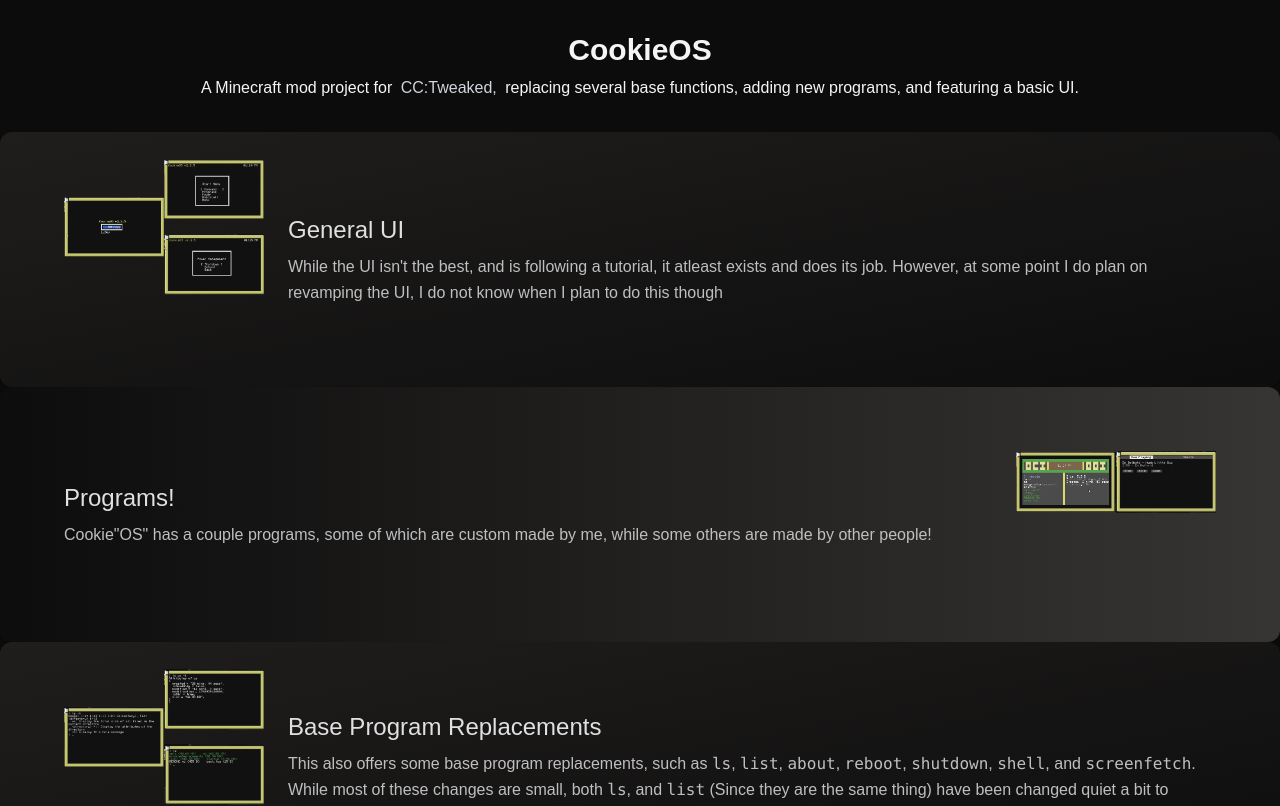
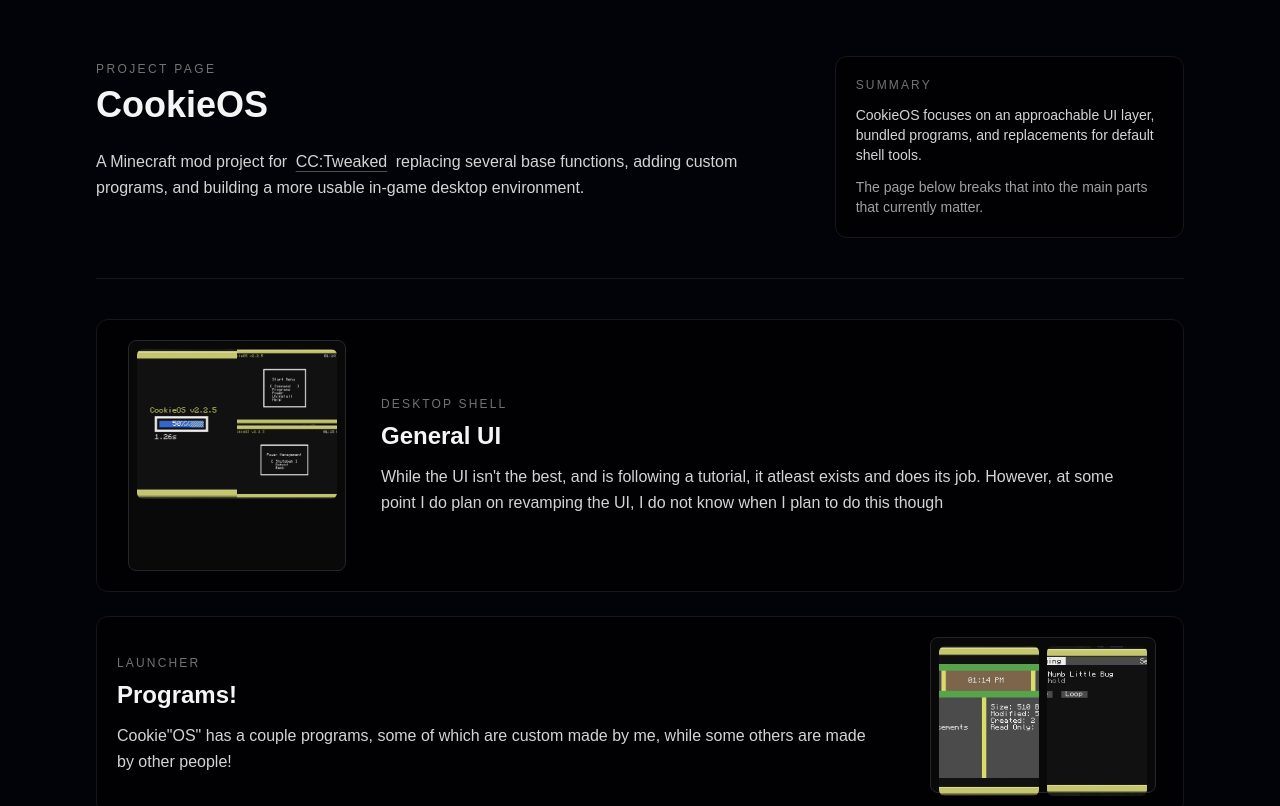
Before and after one commit to PrinceOfCookies/princeofcookies.com, a SvelteKit app: page /CookieOS in a window 1280 px wide. Shown: the top 806 px of the page. Built offline with nearby package versions, Linux system fonts and the light colour scheme; no server answers.

Commit message:
Refactor CookieOS project page

```diff
--- a/src/routes/CookieOS/+page.svelte
+++ b/src/routes/CookieOS/+page.svelte
@@ -3,108 +3,218 @@
 
   let modalSrc = null;
 
-  const images = [
-    [
-      "assets/cookieos/o2wmqpm6nyngii4.webp",
-      "assets/cookieos/kzsw5vz5lztfprd.webp",
-      "assets/cookieos/84ttsjehfyimnfv.webp",
-    ],
-    ["assets/cookieos/23kdhhvphycn0se.webp", "assets/cookieos/9e4l616kz3uo3xl.webp"],
-    [
-      "assets/cookieos/7c4ekig77t73imc.webp",
-      "assets/cookieos/0bowbf9ph9akz7a.webp",
-      "assets/cookieos/kojywu2de9f0uwv.webp",
-    ],
-  ];
-
-  const sectionText = [
+  const sections = [
     {
       title: "General UI",
+      label: "Desktop shell",
       text: "While the UI isn't the best, and is following a tutorial, it atleast exists and does its job. However, at some point I do plan on revamping the UI, I do not know when I plan to do this though",
+      reverse: false,
+      images: [
+        {
+          src: "assets/cookieos/o2wmqpm6nyngii4.webp",
+          width: 100,
+          height: 150,
+          tall: true,
+        },
+        {
+          src: "assets/cookieos/kzsw5vz5lztfprd.webp",
+          width: 100,
+          height: 75,
+          tall: false,
+        },
+        {
+          src: "assets/cookieos/84ttsjehfyimnfv.webp",
+          width: 100,
+          height: 75,
+          tall: false,
+        },
+      ],
     },
     {
       title: "Programs!",
+      label: "Launcher",
       text: 'Cookie"OS" has a couple programs, some of which are custom made by me, while some others are made by other people!',
+      reverse: true,
+      images: [
+        {
+          src: "assets/cookieos/23kdhhvphycn0se.webp",
+          width: 100,
+          height: 150,
+          tall: true,
+        },
+        {
+          src: "assets/cookieos/9e4l616kz3uo3xl.webp",
+          width: 100,
+          height: 150,
+          tall: true,
+        },
+      ],
     },
     {
       title: "Base Program Replacements",
+      label: "CLI tools",
       html: `This also offers some base program replacements, such as <code>ls</code>, <code>list</code>, <code>about</code>, <code>reboot</code>, <code>shutdown</code>, <code>shell</code>, and <code>screenfetch</code>. While most of these changes are small, both <code>ls</code>, and <code>list</code> (Since they are the same thing) have been changed quiet a bit to display more information about files/directories.`,
+      reverse: false,
+      images: [
+        {
+          src: "assets/cookieos/7c4ekig77t73imc.webp",
+          width: 100,
+          height: 150,
+          tall: true,
+        },
+        {
+          src: "assets/cookieos/0bowbf9ph9akz7a.webp",
+          width: 100,
+          height: 75,
+          tall: false,
+        },
+        {
+          src: "assets/cookieos/kojywu2de9f0uwv.webp",
+          width: 100,
+          height: 75,
+          tall: false,
+        },
+      ],
     },
   ];
+
+  function openModal(src) {
+    modalSrc = src;
+  }
+
+  function closeModal() {
+    modalSrc = null;
+  }
 
   function onImageKeydown(event, src) {
     if (event.key === "Enter" || event.key === " ") {
       event.preventDefault();
-      modalSrc = src;
+      openModal(src);
     }
+  }
+
+  function onDialogKeydown(event) {
+    if (event.key === "Escape") {
+      closeModal();
+    }
+  }
+
+  function onBackdropClick(event) {
+    if (event.target === event.currentTarget) {
+      closeModal();
+    }
+  }
+
+  function imageButtonClasses(image) {
+    return clsx(
+      "w-[100px] overflow-hidden border-0 bg-transparent p-0 transition-transform hover:scale-[1.03] hover:shadow-xl focus-visible:outline-none focus-visible:ring-2 focus-visible:ring-neutral-300",
+      image.tall ? "h-[150px]" : "h-[75px]"
+    );
   }
 </script>
 
-<main class="bg-[#0c0c0c] min-h-screen font-sans">
-  <header class="text-center text-[#f5f5f5] py-8">
-    <h1 class="text-3xl font-semibold">CookieOS</h1>
-    <p class="mt-2 text-[#f5f5f5]">
+<main class="min-h-screen bg-[#020308] text-neutral-100">
+  <div class="mx-auto max-w-6xl px-4 py-10 md:px-8 md:py-14">
+    <section class="grid items-start gap-10 border-b border-neutral-900 pb-10 md:grid-cols-[minmax(0,2fr)_minmax(0,1fr)]">
+      <div class="space-y-6">
+        <div class="inline-flex flex-col gap-2">
+          <span class="text-xs uppercase tracking-[0.2em] text-neutral-500">
+            PROJECT PAGE
+          </span>
+          <h1 class="text-3xl font-semibold text-neutral-100 md:text-4xl">
+            CookieOS
+          </h1>
+        </div>
+
+        <p class="max-w-2xl text-sm leading-relaxed text-neutral-300 md:text-base">
           A Minecraft mod project for
           <a
             href="https://github.com/cc-tweaked/CC-Tweaked"
             target="_blank"
             rel="noopener noreferrer"
-        class="text-gray-300 hover:underline mx-1"
+            class="mx-1 underline decoration-neutral-600 underline-offset-4 hover:decoration-neutral-300"
           >
-        CC:Tweaked,
+            CC:Tweaked
           </a>
-      replacing several base functions, adding new programs, and featuring a basic
-      UI.
+          replacing several base functions, adding custom programs, and building a
+          more usable in-game desktop environment.
         </p>
-  </header>
+      </div>
 
-  {#each images as group, idx}
-    <section
+      <div class="rounded-xl border border-neutral-900 bg-black/60 p-4 md:p-5">
+        <div class="mb-3 flex items-center justify-between">
+          <span class="text-xs uppercase tracking-[0.18em] text-neutral-500">
+            SUMMARY
+          </span>
+        </div>
+
+        <div class="space-y-3 text-sm text-neutral-300">
+          <p>
+            CookieOS focuses on an approachable UI layer, bundled programs, and
+            replacements for default shell tools.
+          </p>
+          <p class="text-neutral-400">
+            The page below breaks that into the main parts that currently matter.
+          </p>
+        </div>
+      </div>
+    </section>
+
+    <section class="space-y-6 pt-10">
+      {#each sections as section}
+        <div
           class={clsx(
-        "flex flex-col items-center gap-6 py-5 px-5 md:px-16 w-screen rounded-xl shadow-md",
-        idx === 1 ? "md:flex-row-reverse" : "md:flex-row",
-        idx % 2 === 1
-          ? "bg-gradient-to-l from-[#363533] to-[#0e0d0d]"
-          : "bg-gradient-to-br from-[#1f1e1d] to-[#0e0d0d]"
+            "rounded-xl border border-neutral-900 bg-black/60 p-4 md:p-5",
+            section.reverse ? "" : ""
           )}
         >
+          <div class={clsx("grid gap-6 md:items-center", section.reverse ? "md:grid-cols-[minmax(0,1fr)_240px]" : "md:grid-cols-[240px_minmax(0,1fr)]")}>
+            <div class={clsx("flex justify-center", section.reverse ? "md:order-2" : "md:order-1")}>
+              <div
+                class={clsx(
+                  "rounded-lg border border-neutral-800 bg-neutral-950/90 p-2",
+                  section.images.length === 3 ? "h-[231px]" : "h-[156px]"
+                )}
+              >
+                {#if section.images.length === 3}
                   <div class="flex h-[215px]">
-        {#if group.length === 3}
-          <div class="flex h-[150px]">
                     <button
                       type="button"
-              class="clickable-image w-[100px] h-[150px] cursor-pointer transition-transform hover:scale-105 hover:shadow-xl border-0 bg-transparent"
-              on:click={() => (modalSrc = group[0])}
-              on:keydown={(e) => onImageKeydown(e, group[0])}
-              aria-label={`View image Section ${idx} Image 0`}
+                      class={imageButtonClasses(section.images[0])}
+                      on:click={() => openModal(section.images[0].src)}
+                      on:keydown={(event) => onImageKeydown(event, section.images[0].src)}
+                      aria-label={`View image for ${section.title}, image 1`}
                     >
                       <img
-                src={group[0]}
-                alt={`Section ${idx} Image 0`}
-                width="100"
-                height="150"
+                        src={section.images[0].src}
+                        alt={`${section.title} screenshot 1`}
+                        width={section.images[0].width}
+                        height={section.images[0].height}
                         loading="lazy"
-                class="object-cover"
+                        class="h-full w-full rounded-l-md object-cover"
                         draggable="false"
                       />
                     </button>
 
-            <div class="flex flex-col h-[150px] w-[100px]">
-              {#each group.slice(1, 3) as src, i}
+                    <div class="flex w-[100px] flex-col">
+                      {#each section.images.slice(1) as image, imageIdx}
                         <button
                           type="button"
-                  class="clickable-image w-[100px] h-[75px] cursor-pointer transition-transform hover:scale-105 hover:shadow-xl p-0 border-0 bg-transparent"
-                  on:click={() => (modalSrc = src)}
-                  on:keydown={(e) => onImageKeydown(e, src)}
-                  aria-label={`View image Section ${idx} Image ${i + 1}`}
+                          class={imageButtonClasses(image)}
+                          on:click={() => openModal(image.src)}
+                          on:keydown={(event) => onImageKeydown(event, image.src)}
+                          aria-label={`View image for ${section.title}, image ${imageIdx + 2}`}
                         >
                           <img
-                    {src}
-                    alt={`Section ${idx} Image ${i + 1}`}
-                    width="100"
-                    height="75"
+                            src={image.src}
+                            alt={`${section.title} screenshot ${imageIdx + 2}`}
+                            width={image.width}
+                            height={image.height}
                             loading="lazy"
-                    class="object-cover"
+                            class={clsx(
+                              "h-full w-full object-cover",
+                              imageIdx === 0 ? "rounded-tr-md" : "rounded-br-md"
+                            )}
                             draggable="false"
                           />
                         </button>
@@ -112,22 +222,22 @@
                     </div>
                   </div>
                 {:else}
-          <div class="flex h-[150px]">
-            {#each group as src, i}
+                  <div class="flex h-[140px] gap-2">
+                    {#each section.images as image, imageIdx}
                       <button
                         type="button"
-                class="clickable-image w-[100px] h-[150px] cursor-pointer transition-transform hover:scale-105 hover:shadow-xl p-0 border-0 bg-transparent"
-                on:click={() => (modalSrc = src)}
-                on:keydown={(e) => onImageKeydown(e, src)}
-                aria-label={`View image Section ${idx} Image ${i}`}
+                        class={imageButtonClasses(image)}
+                        on:click={() => openModal(image.src)}
+                        on:keydown={(event) => onImageKeydown(event, image.src)}
+                        aria-label={`View image for ${section.title}, image ${imageIdx + 1}`}
                       >
                         <img
-                  {src}
-                  alt={`Section ${idx} Image ${i}`}
-                  width="100"
-                  height="150"
+                          src={image.src}
+                          alt={`${section.title} screenshot ${imageIdx + 1}`}
+                          width={image.width}
+                          height={image.height}
                           loading="lazy"
-                  class="object-cover"
+                          class="h-full w-full rounded-md object-cover"
                           draggable="false"
                         />
                       </button>
@@ -135,56 +245,62 @@
                   </div>
                 {/if}
               </div>
+            </div>
 
-      <div class="flex-1 text-[#dcdcdc]">
-        <h2 class="text-[#e0e0e0] text-2xl font-normal mb-2">
-          {sectionText[idx].title}
+            <div class={clsx("min-w-0", section.reverse ? "md:order-1" : "md:order-2")}>
+              <div class="mb-3 flex items-center justify-between gap-4">
+                <div>
+                  <p class="text-xs uppercase tracking-[0.18em] text-neutral-500">
+                    {section.label}
+                  </p>
+                  <h2 class="mt-2 text-xl font-semibold text-neutral-100 md:text-2xl">
+                    {section.title}
                   </h2>
-        {#if sectionText[idx].html}
-          <p class="text-[#bfbfbf] leading-relaxed">
-            {@html sectionText[idx].html}
+                </div>
+              </div>
+
+              {#if section.html}
+                <p class="max-w-3xl text-sm leading-relaxed text-neutral-300 md:text-base">
+                  {@html section.html}
                 </p>
               {:else}
-          <p class="text-[#bfbfbf] leading-relaxed">{sectionText[idx].text}</p>
+                <p class="max-w-3xl text-sm leading-relaxed text-neutral-300 md:text-base">
+                  {section.text}
+                </p>
               {/if}
             </div>
+          </div>
+        </div>
+      {/each}
     </section>
-  {/each}
+  </div>
 
   {#if modalSrc}
     <div
-      class="fixed inset-0 bg-black bg-opacity-80 flex items-center justify-center z-50"
+      class="fixed inset-0 z-50 flex items-center justify-center bg-black/85 px-4"
       role="dialog"
       aria-modal="true"
       tabindex="-1"
-      on:click={(e) => {
-        if (e.target === e.currentTarget) modalSrc = null;
-      }}
+      on:click={onBackdropClick}
+      on:keydown={onDialogKeydown}
     >
       <button
         type="button"
-        class="absolute top-6 right-10 text-white text-4xl cursor-pointer bg-transparent border-0"
+        class="absolute right-4 top-4 rounded-full border border-neutral-700 bg-neutral-900/90 px-4 py-2 text-2xl text-neutral-100 transition hover:bg-neutral-800 md:right-8 md:top-8"
         aria-label="Close modal"
-        on:click={() => (modalSrc = null)}
+        on:click={closeModal}
       >
         &times;
       </button>
       <img
         src={modalSrc}
-        alt="Expanded"
+        alt="Expanded CookieOS screenshot"
         width="800"
         height="600"
-        class="max-w-[90vw] max-h-[90vh] rounded-lg shadow-2xl"
+        class="max-h-[90vh] max-w-[92vw] rounded-xl border border-neutral-800 object-contain shadow-2xl"
         loading="eager"
         draggable="false"
       />
     </div>
   {/if}
 </main>
-
-<style>
-  .clickable-image:focus {
-    outline: 2px solid #dcdcdc;
-    outline-offset: 2px;
-  }
-</style>
```
Lines whose indentation alone changed are shown as unchanged.
